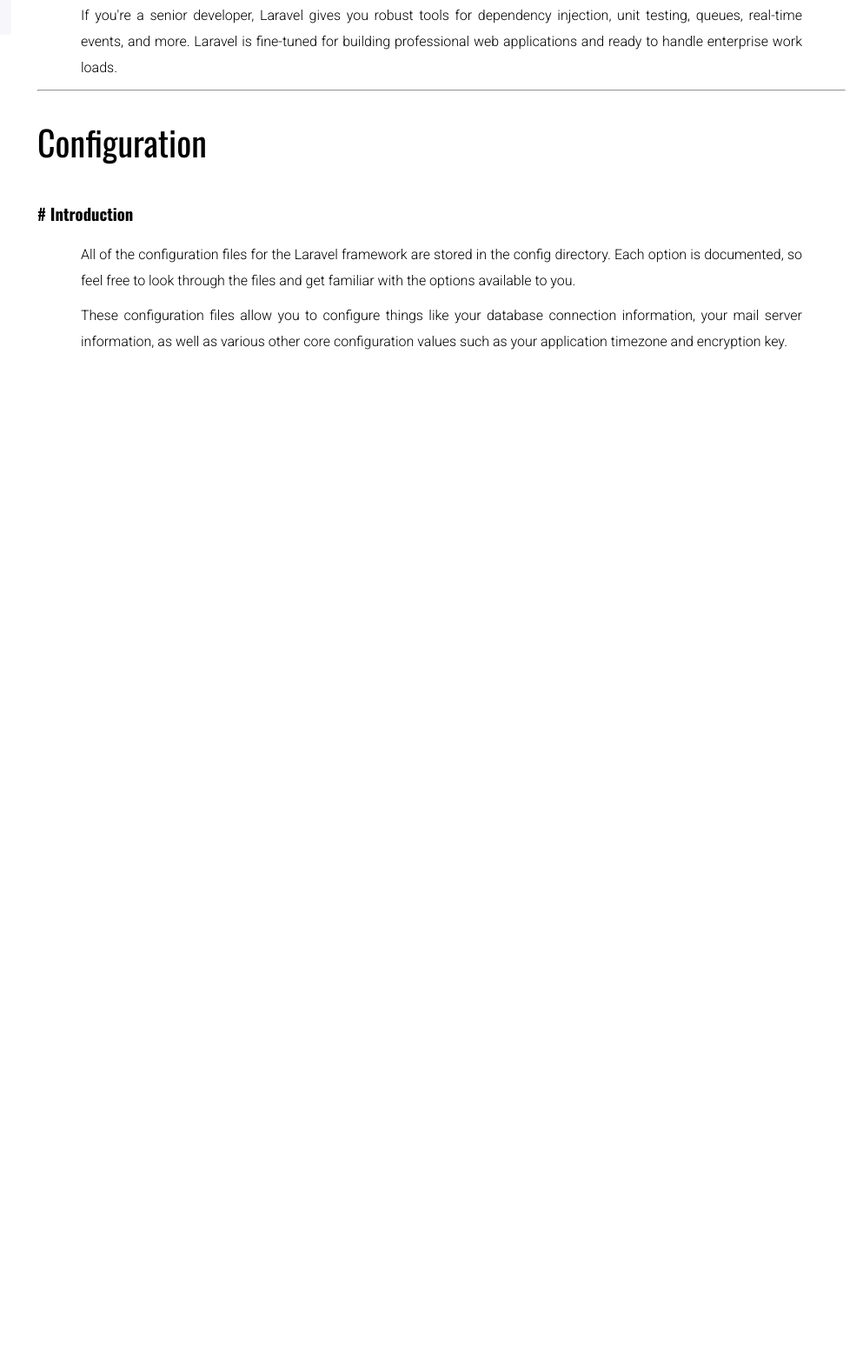
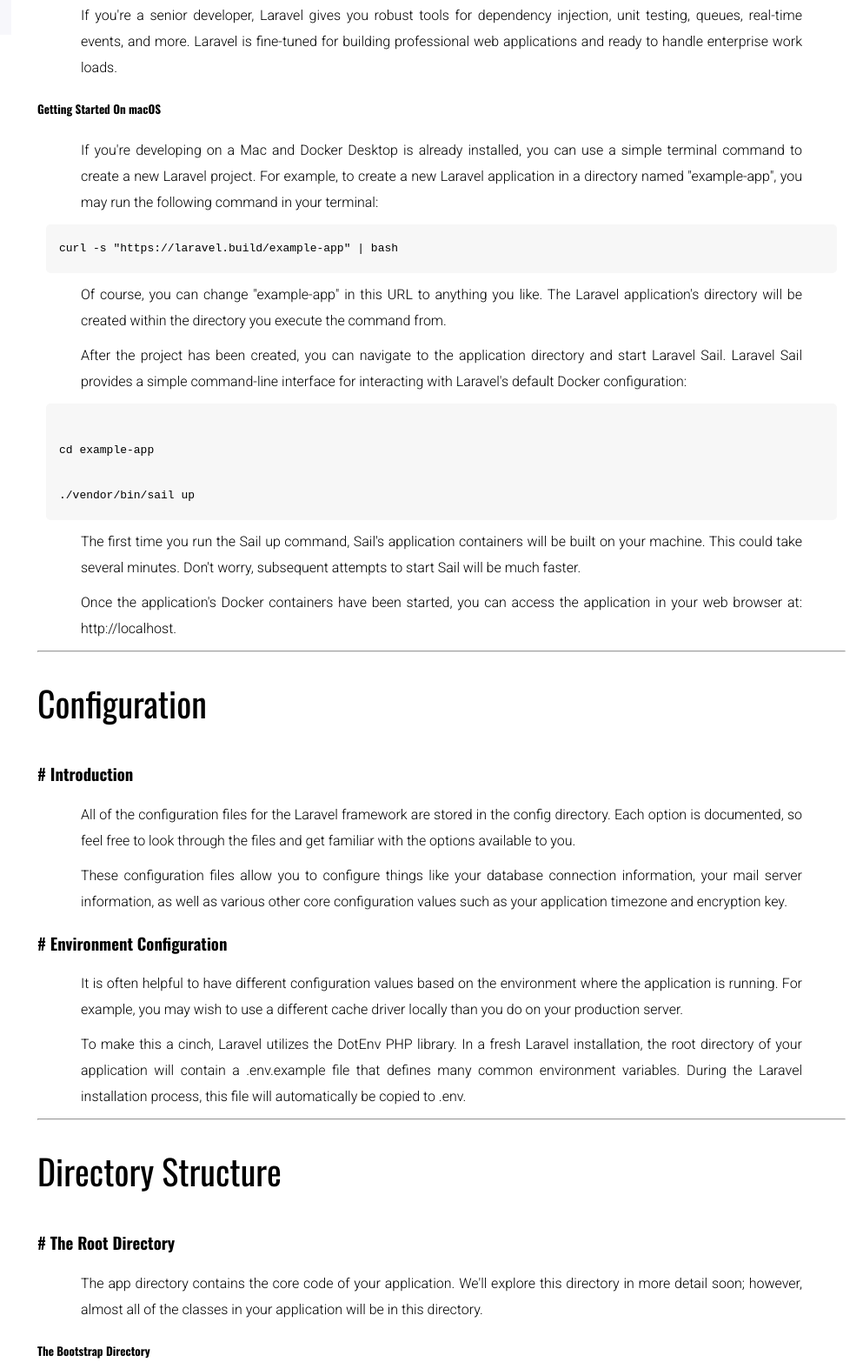
Before and after one commit to GIODIROSA/construye_una_pagina_tributo, a plain HTML site: page web-documentacion/index.html in a window 1280 px wide. Shown: the part 760-2326 px from the top of the page at 87% size, without its empty margins (287-1280 px from the left). Before the commit the page ends 1198 px from the top, so only its background shows below. Drawn offline with nearby package versions, Linux system fonts and the light colour scheme.

Commit message:
se continua agregando informacion a la documentacion

```diff
--- a/web-documentacion/estilos.css
+++ b/web-documentacion/estilos.css
@@ -55,3 +55,17 @@ body {
   margin: 10px 50px;
   line-height: 30px;
 }
+
+code {
+  display: block;
+  text-align: left;
+  white-space: pre-line;
+  position: relative;
+  word-break: normal;
+  word-wrap: normal;
+  line-height: 2;
+  background-color: #f7f7f7;
+  padding: 15px;
+  margin: 10px;
+  border-radius: 5px;
+}
--- a/web-documentacion/index.html
+++ b/web-documentacion/index.html
@@ -49,29 +49,30 @@
     </nav>
 
     <main id="main-doc">
-      <section id="Installation" class="main-section">
+      <section id="Installation_laravel" class="main-section">
         <header class="title">Installation</header>
+        <article>
           <h3># Meet Laravel</h3>
           <p class="contenido">
             Laravel is a web application framework with expressive, elegant
             syntax. A web framework provides a structure and starting point for
-          creating your application, allowing you to focus on creating something
-          amazing while we sweat the details.
+            creating your application, allowing you to focus on creating
+            something amazing while we sweat the details.
           </p>
 
           <p class="contenido">
             Laravel strives to provide an amazing developer experience, while
-          providing powerful features such as thorough dependency injection, an
-          expressive database abstraction layer, queues and scheduled jobs, unit
-          and integration testing, and more.
+            providing powerful features such as thorough dependency injection,
+            an expressive database abstraction layer, queues and scheduled jobs,
+            unit and integration testing, and more.
           </p>
 
           <p class="contenido">
             Whether you are new to PHP or web frameworks or have years of
-          experience, Laravel is a framework that can grow with you. We'll help
-          you take your first steps as a web developer or give you a boost as
-          you take your expertise to the next level. We can't wait to see what
-          you build.
+            experience, Laravel is a framework that can grow with you. We'll
+            help you take your first steps as a web developer or give you a
+            boost as you take your expertise to the next level. We can't wait to
+            see what you build.
           </p>
 
           <h3># Why Laravel?</h3>
@@ -87,35 +88,122 @@
           <p class="contenido">
             We like to call Laravel a "progressive" framework. By that, we mean
             that Laravel grows with you. If you're just taking your first steps
-          into web development, Laravel's vast library of documentation, guides,
-          and video tutorials will help you learn the ropes without becoming
-          overwhelmed.
+            into web development, Laravel's vast library of documentation,
+            guides, and video tutorials will help you learn the ropes without
+            becoming overwhelmed.
           </p>
 
           <p class="contenido">
             If you're a senior developer, Laravel gives you robust tools for
             dependency injection, unit testing, queues, real-time events, and
-          more. Laravel is fine-tuned for building professional web applications
-          and ready to handle enterprise work loads.
+            more. Laravel is fine-tuned for building professional web
+            applications and ready to handle enterprise work loads.
           </p>
+
+          <h5>Getting Started On macOS</h5>
+
+          <p class="contenido">
+            If you're developing on a Mac and Docker Desktop is already
+            installed, you can use a simple terminal command to create a new
+            Laravel project. For example, to create a new Laravel application in
+            a directory named "example-app", you may run the following command
+            in your terminal:
+          </p>
+
+          <code> curl -s "https://laravel.build/example-app" | bash </code>
+
+          <p class="contenido">
+            Of course, you can change "example-app" in this URL to anything you
+            like. The Laravel application's directory will be created within the
+            directory you execute the command from.
+          </p>
+
+          <p class="contenido">
+            After the project has been created, you can navigate to the
+            application directory and start Laravel Sail. Laravel Sail provides
+            a simple command-line interface for interacting with Laravel's
+            default Docker configuration:
+          </p>
+
+          <code>
+            cd example-app <br />
+            ./vendor/bin/sail up
+          </code>
+
+          <p class="contenido">
+            The first time you run the Sail up command, Sail's application
+            containers will be built on your machine. This could take several
+            minutes. Don't worry, subsequent attempts to start Sail will be much
+            faster.
+          </p>
+
+          <p class="contenido">
+            Once the application's Docker containers have been started, you can
+            access the application in your web browser at: http://localhost.
+          </p>
+        </article>
       </section>
 
-      <hr>
+      <hr />
 
-      <section id="configuration" class="main-section">
+      <section id="configuration_laravel" class="main-section">
         <header class="title">Configuration</header>
+        <article>
           <h3># Introduction</h3>
           <p class="contenido">
-          All of the configuration files for the Laravel framework are stored in
-          the config directory. Each option is documented, so feel free to look
-          through the files and get familiar with the options available to you.
+            All of the configuration files for the Laravel framework are stored
+            in the config directory. Each option is documented, so feel free to
+            look through the files and get familiar with the options available
+            to you.
           </p>
           <p class="contenido">
             These configuration files allow you to configure things like your
-          database connection information, your mail server information, as well
-          as various other core configuration values such as your application
-          timezone and encryption key.
+            database connection information, your mail server information, as
+            well as various other core configuration values such as your
+            application timezone and encryption key.
           </p>
+
+          <h3># Environment Configuration</h3>
+
+          <p class="contenido">
+            It is often helpful to have different configuration values based on
+            the environment where the application is running. For example, you
+            may wish to use a different cache driver locally than you do on your
+            production server.
+          </p>
+
+          <p class="contenido">
+            To make this a cinch, Laravel utilizes the DotEnv PHP library. In a
+            fresh Laravel installation, the root directory of your application
+            will contain a .env.example file that defines many common
+            environment variables. During the Laravel installation process, this
+            file will automatically be copied to .env.
+          </p>
+        </article>
+      </section>
+
+      <hr />
+
+      <section id="directory_structure_laravel" class="main-section">
+        <header class="title">Directory Structure</header>
+        <article>
+          <h3># The Root Directory</h3>
+          <p class="contenido">
+            The app directory contains the core code of your application. We'll
+            explore this directory in more detail soon; however, almost all of
+            the classes in your application will be in this directory.
+          </p>
+
+          <h5>The Bootstrap Directory</h5>
+
+          <p class="contenido">
+            The bootstrap directory contains the app.php file which bootstraps
+            the framework. This directory also houses a cache directory which
+            contains framework generated files for performance optimization such
+            as the route and services cache files. You should not typically need
+            to modify any files within this directory.
+          </p>
+        </article>
       </section>
     </main>
   </body>
```
Lines whose indentation alone changed are shown as unchanged.
